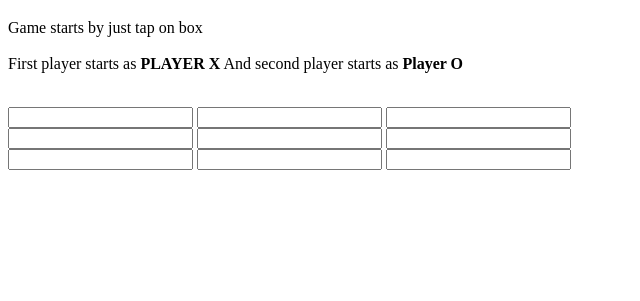
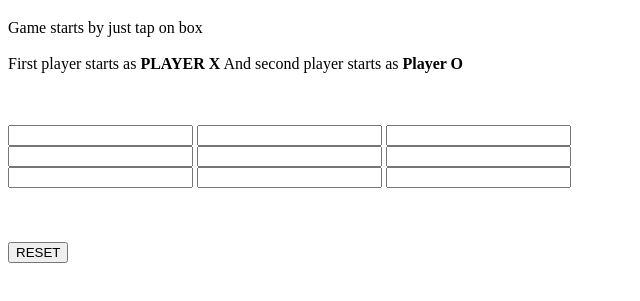
Before and after one commit to iamneo-production/bdddaaea304679132efdcbcabeone, a website: page public/index.html in a window 1280 px wide. Shown: the part 61-362 px from the top of the page, without its empty margins (0-640 px from the left). Drawn offline with Linux system fonts and the light colour scheme.

Commit message:
Backup Commit

```diff
--- a/public/index.html
+++ b/public/index.html
@@ -14,8 +14,8 @@
     <h1 class="header">TIC TAC TOE</h1>
     <p id="ins">
       Game starts by just tap on box<br><br>First player starts as <b>PLAYER X</b> And second player starts as <b>Player O </b>
-      <br><br>
-
+    </p>
+    <br><br>
       <div class="ui box">
         <div class="row">
       <input type = "text" id="b1" class="cell" onclick="myfunc_3(); ReadOnly">
@@ -35,7 +35,13 @@
         <input type = "text" id="b9" class="cell" onclick="myfunc_11(); ReadOnly">
       </div>
     </div>
-    </p>
+    <br><br><br>
+
+    <button id="but" onclick="myfunc_2()" class="btn">
+        RESET
+    </button>
+    <br><br>
+    <p id="print" class="result"></p>
   </div>
 </body>
 </html>
```
